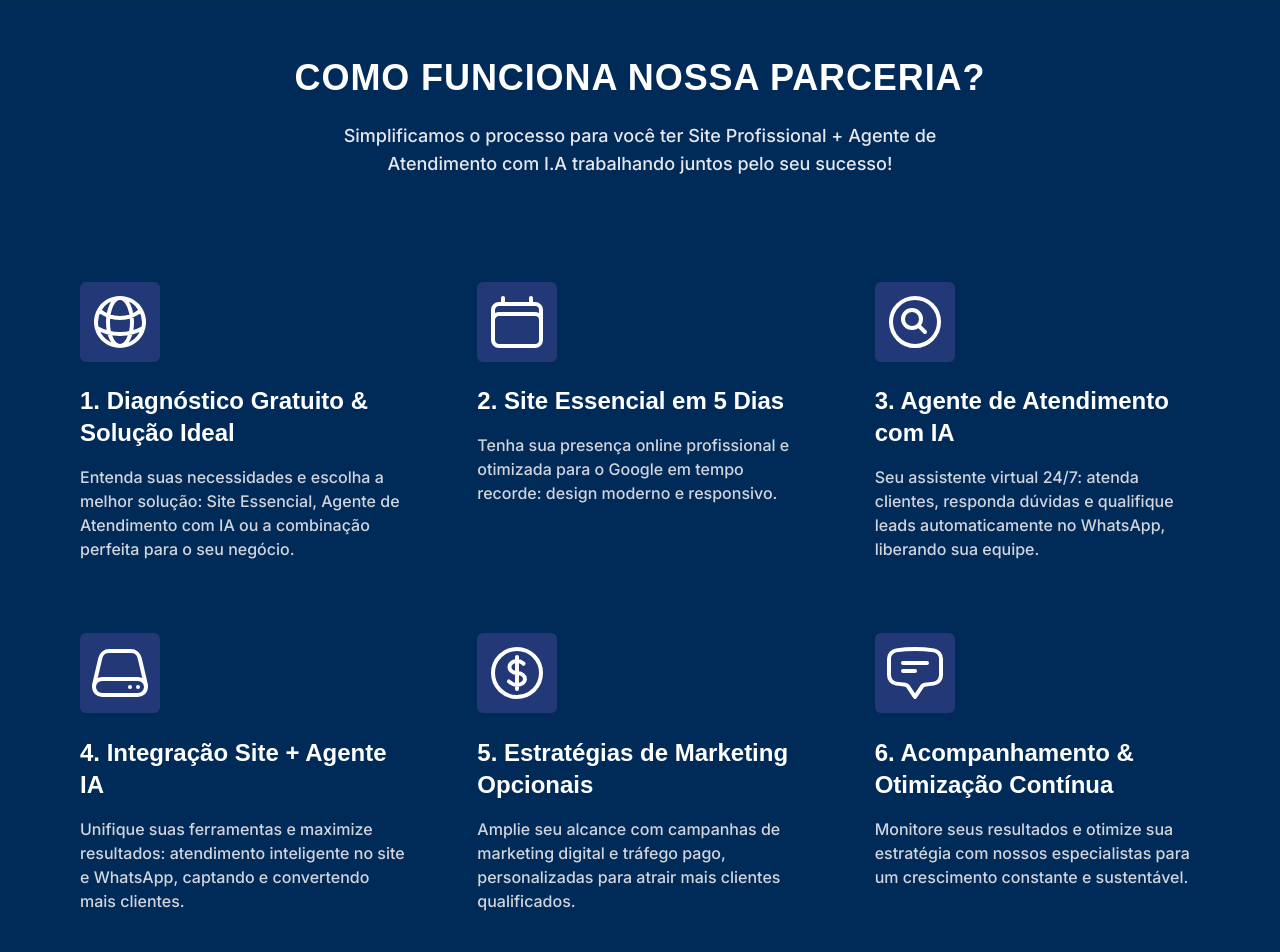
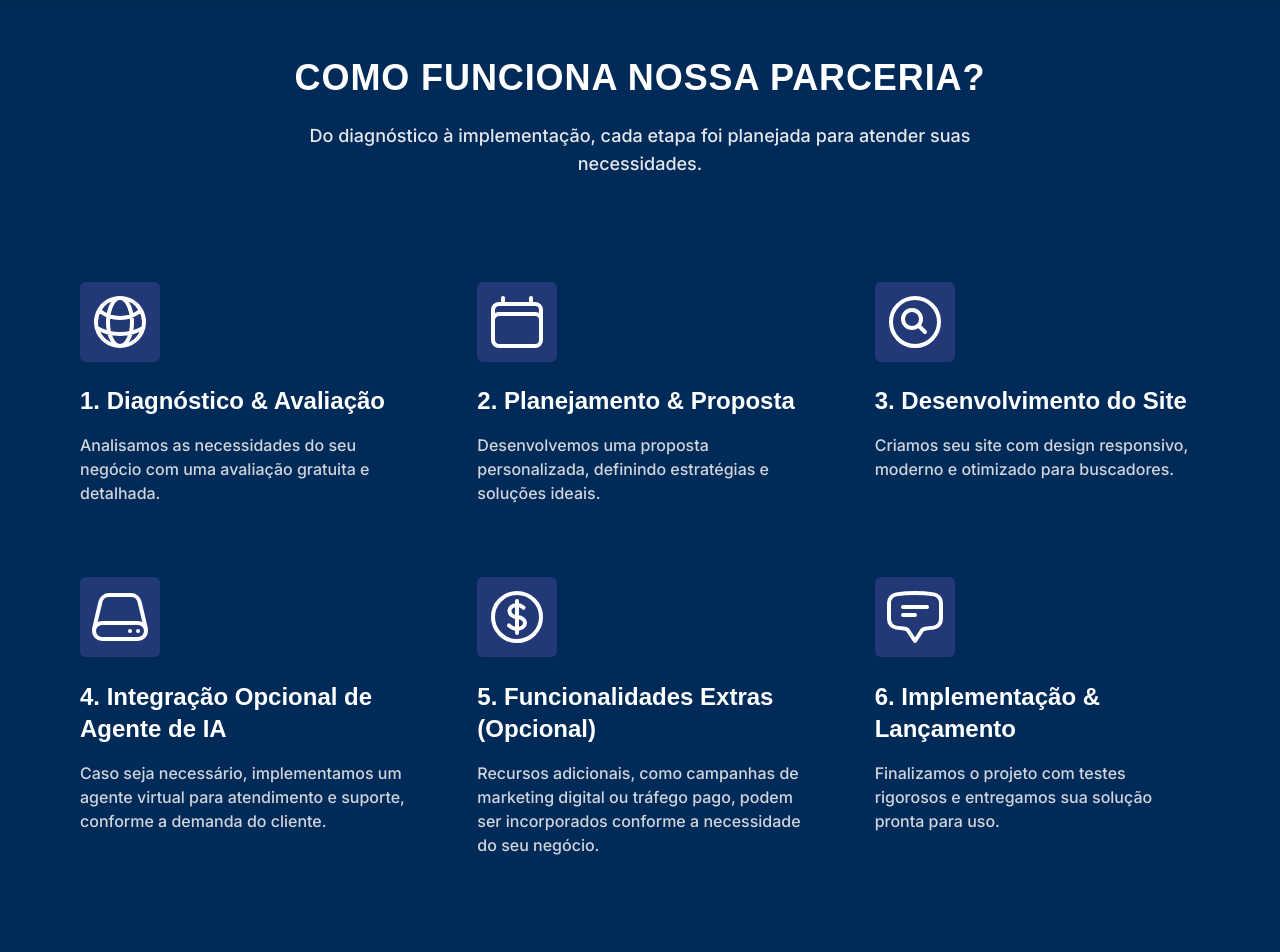
Before and after one commit to MarcoAgostinoo/kisite, a Next.js app: page / in a window 1280 px wide. Shown: the part 1340-2292 px from the top of the page. Built offline with nearby package versions, Linux system fonts and the light colour scheme; what tailwindcss-animated would draw is missing.

Commit message:
ajustheroindex140325

```diff
--- a/app/components/Caracteristicas/Caracteristicas.tsx
+++ b/app/components/Caracteristicas/Caracteristicas.tsx
@@ -10,39 +10,39 @@ import {
 export default function ComoFunciona() {
   const steps = [
     {
-      name: "1. Diagnóstico Gratuito & Solução Ideal",
+      name: "1. Diagnóstico & Avaliação",
       description:
-        "Entenda suas necessidades e escolha a melhor solução: Site Essencial, Agente de Atendimento com IA ou a combinação perfeita para o seu negócio.",
+        "Analisamos as necessidades do seu negócio com uma avaliação gratuita e detalhada.",
       icon: GlobeAltIcon,
     },
     {
-      name: "2. Site Essencial em 5 Dias",
+      name: "2. Planejamento & Proposta",
       description:
-        "Tenha sua presença online profissional e otimizada para o Google em tempo recorde: design moderno e responsivo.",
+        "Desenvolvemos uma proposta personalizada, definindo estratégias e soluções ideais.",
       icon: CalendarIcon,
     },
     {
-      name: "3. Agente de Atendimento com IA",
+      name: "3. Desenvolvimento do Site",
       description:
-        "Seu assistente virtual 24/7: atenda clientes, responda dúvidas e qualifique leads automaticamente no WhatsApp, liberando sua equipe.",
+        "Criamos seu site com design responsivo, moderno e otimizado para buscadores.",
       icon: MagnifyingGlassCircleIcon,
     },
     {
-      name: "4. Integração Site + Agente IA",
+      name: "4. Integração Opcional de Agente de IA",
       description:
-        "Unifique suas ferramentas e maximize resultados: atendimento inteligente no site e WhatsApp, captando e convertendo mais clientes.",
+        "Caso seja necessário, implementamos um agente virtual para atendimento e suporte, conforme a demanda do cliente.",
       icon: ServerIcon,
     },
     {
-      name: "5. Estratégias de Marketing Opcionais",
+      name: "5. Funcionalidades Extras (Opcional)",
       description:
-        "Amplie seu alcance com campanhas de marketing digital e tráfego pago, personalizadas para atrair mais clientes qualificados.",
+        "Recursos adicionais, como campanhas de marketing digital ou tráfego pago, podem ser incorporados conforme a necessidade do seu negócio.",
       icon: CurrencyDollarIcon,
     },
     {
-      name: "6. Acompanhamento & Otimização Contínua",
+      name: "6. Implementação & Lançamento",
       description:
-        "Monitore seus resultados e otimize sua estratégia com nossos especialistas para um crescimento constante e sustentável.",
+        "Finalizamos o projeto com testes rigorosos e entregamos sua solução pronta para uso.",
       icon: ChatBubbleBottomCenterTextIcon,
     },
   ];
@@ -54,7 +54,7 @@ export default function ComoFunciona() {
           COMO FUNCIONA NOSSA PARCERIA?
         </h2>
         <p className="mx-auto max-w-2xl text-center text-lg font-medium text-gray-200">
-          Simplificamos o processo para você ter Site Profissional + Agente de Atendimento com I.A trabalhando juntos pelo seu sucesso!
+          Do diagnóstico à implementação, cada etapa foi planejada para atender suas necessidades.
         </p>
       </div>
       <div className="grid grid-cols-1 gap-8 p-4 lg:grid-cols-3 lg:p-14">
--- a/app/components/hero/Hero.tsx
+++ b/app/components/hero/Hero.tsx
@@ -67,7 +67,7 @@ const Hero = () => {
             </div>
             <div className="left-0 mt-20 md:mt-0 mb-8 w-full text-center text-3xl lg:mb-0 lg:text-5xl">
               <p className="-mt-8 pt-4 font-bold text-primaryBlue lg:mt-14">
-                Os 3 Erros Fatais na Construção de Site.
+              Soluções Digitais para Impulsionar Seu Negócio
               </p>
             </div>
           </main>
--- a/app/components/heroHomecontainer/HeroHomeContainer.tsx
+++ b/app/components/heroHomecontainer/HeroHomeContainer.tsx
@@ -6,7 +6,7 @@ const caracteristicas = [
     items: [
       {
         icon: "🚀",
-        text: "Sua vitrine online em 5 dias: site profissional, responsivo e otimizado para o Google por apenas R$897.",
+        text: "A vitrine online da sua empresa em 5 dias: site profissional, responsivo e otimizado para o Google por apenas R$897.",
       },
       {
         icon: "📱",
```
